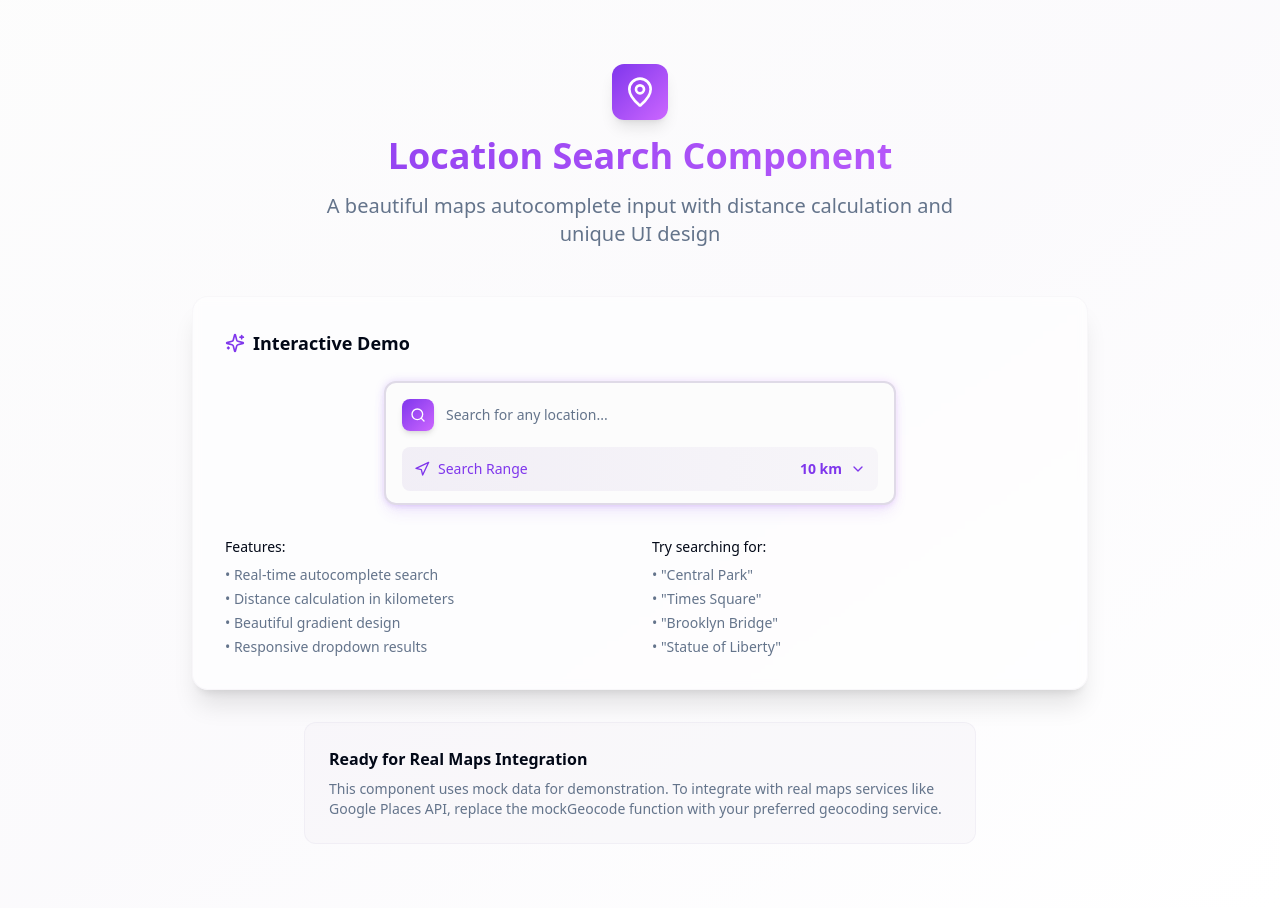
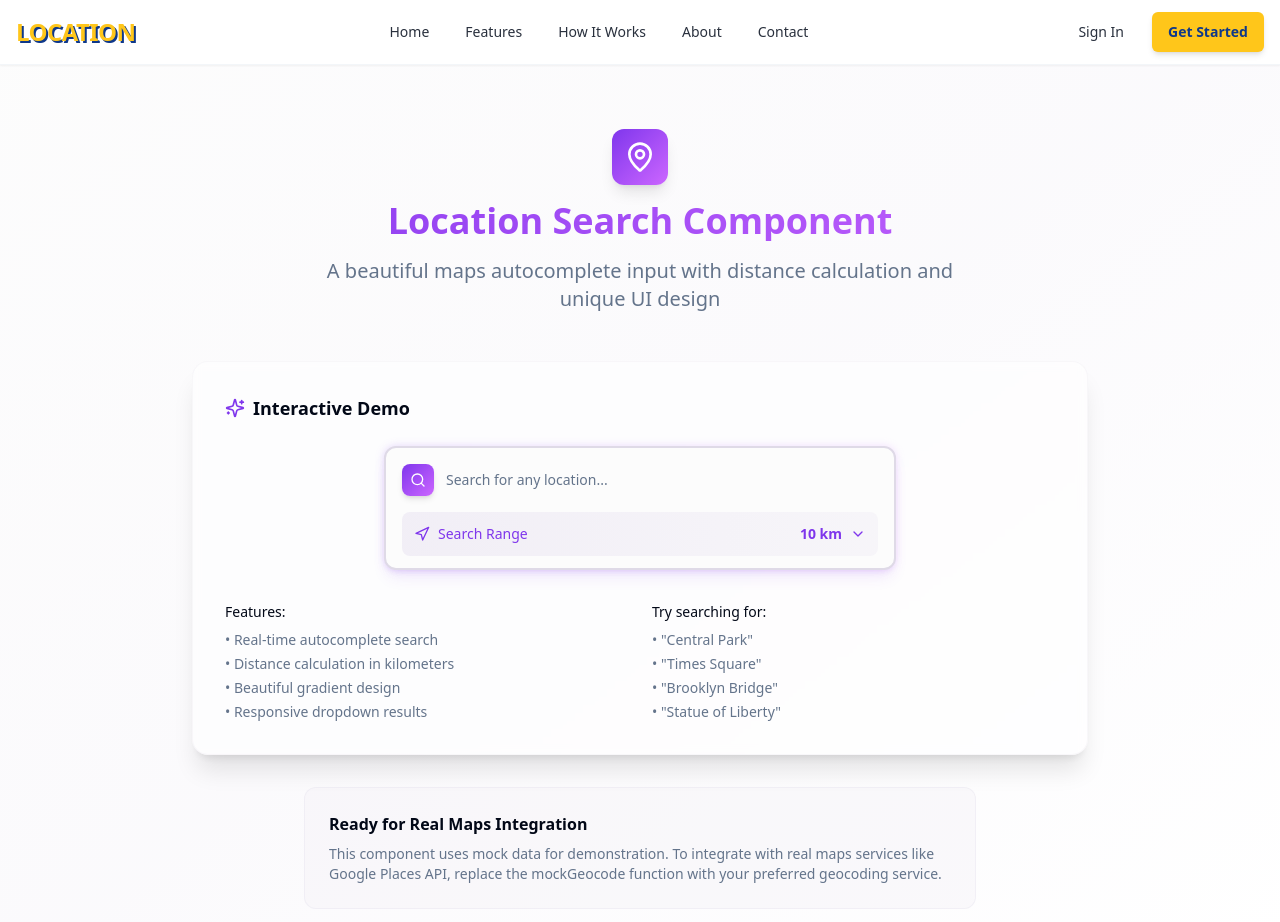
Before and after one commit to 1r0n51uv/geo-map-wizard, a React (Vite) app: page / in a window 1280 px wide. Shown: the top 922 px of the page. Built offline with nearby package versions, Linux system fonts and the light colour scheme.

Commit message:
Add navbar component

```diff
--- /dev/null
+++ b/src/components/Navbar.tsx
@@ -0,0 +1,117 @@
+import { useState } from "react";
+import { Menu, X } from "lucide-react";
+import {
+  NavigationMenu,
+  NavigationMenuList,
+  NavigationMenuItem,
+  NavigationMenuLink,
+  navigationMenuTriggerStyle,
+} from "@/components/ui/navigation-menu";
+import { Button } from "@/components/ui/button";
+import { cn } from "@/lib/utils";
+
+const navItems = [
+  { title: "Home", href: "/" },
+  { title: "Features", href: "#features" },
+  { title: "How It Works", href: "#how-it-works" },
+  { title: "About", href: "#about" },
+  { title: "Contact", href: "#contact" },
+];
+
+export const Navbar = () => {
+  const [mobileMenuOpen, setMobileMenuOpen] = useState(false);
+
+  return (
+    <nav className="sticky top-0 z-50 w-full bg-navbar-bg/95 backdrop-blur-sm border-b border-border/40 shadow-sm">
+      <div className="container mx-auto px-4">
+        <div className="flex items-center justify-between h-16">
+          {/* Logo */}
+          <div className="flex-shrink-0">
+            <a href="/" className="flex items-center">
+              <span className="text-2xl font-black tracking-tight text-navbar-yellow hover:text-navbar-yellow-hover transition-colors duration-200" style={{ textShadow: "2px 2px 0px hsl(var(--navbar-blue-dark))" }}>
+                LOCATION
+              </span>
+            </a>
+          </div>
+
+          {/* Desktop Navigation */}
+          <div className="hidden md:flex items-center space-x-1">
+            <NavigationMenu>
+              <NavigationMenuList>
+                {navItems.map((item) => (
+                  <NavigationMenuItem key={item.title}>
+                    <NavigationMenuLink
+                      href={item.href}
+                      className={cn(
+                        navigationMenuTriggerStyle(),
+                        "text-navbar-text hover:text-navbar-blue font-medium transition-colors"
+                      )}
+                    >
+                      {item.title}
+                    </NavigationMenuLink>
+                  </NavigationMenuItem>
+                ))}
+              </NavigationMenuList>
+            </NavigationMenu>
+          </div>
+
+          {/* CTA Buttons */}
+          <div className="hidden md:flex items-center space-x-3">
+            <Button
+              variant="ghost"
+              className="text-navbar-text hover:text-navbar-blue hover:bg-navbar-blue/10"
+            >
+              Sign In
+            </Button>
+            <Button className="bg-navbar-yellow hover:bg-navbar-yellow-hover text-navbar-blue-dark font-semibold shadow-md hover:shadow-lg transition-all">
+              Get Started
+            </Button>
+          </div>
+
+          {/* Mobile Menu Button */}
+          <div className="md:hidden">
+            <Button
+              variant="ghost"
+              size="icon"
+              onClick={() => setMobileMenuOpen(!mobileMenuOpen)}
+              className="text-navbar-text"
+            >
+              {mobileMenuOpen ? (
+                <X className="h-6 w-6" />
+              ) : (
+                <Menu className="h-6 w-6" />
+              )}
+            </Button>
+          </div>
+        </div>
+
+        {/* Mobile Menu */}
+        {mobileMenuOpen && (
+          <div className="md:hidden py-4 space-y-2 border-t border-border/40">
+            {navItems.map((item) => (
+              <a
+                key={item.title}
+                href={item.href}
+                className="block px-4 py-2 text-navbar-text hover:text-navbar-blue hover:bg-navbar-blue/5 rounded-md transition-colors"
+                onClick={() => setMobileMenuOpen(false)}
+              >
+                {item.title}
+              </a>
+            ))}
+            <div className="px-4 pt-4 space-y-2 border-t border-border/40">
+              <Button
+                variant="outline"
+                className="w-full text-navbar-text hover:text-navbar-blue border-navbar-blue/30"
+              >
+                Sign In
+              </Button>
+              <Button className="w-full bg-navbar-yellow hover:bg-navbar-yellow-hover text-navbar-blue-dark font-semibold">
+                Get Started
+              </Button>
+            </div>
+          </div>
+        )}
+      </div>
+    </nav>
+  );
+};
--- a/src/index.css
+++ b/src/index.css
@@ -50,6 +50,14 @@ All colors MUST be HSL.
     /* Gradients */
     --gradient-location: linear-gradient(135deg, hsl(var(--location-primary)), hsl(var(--location-accent)));
     --gradient-location-subtle: linear-gradient(180deg, hsl(var(--location-surface)), hsl(var(--location-secondary)));
+
+    /* Navbar colors - Blue and Yellow theme */
+    --navbar-yellow: 45 100% 55%;
+    --navbar-yellow-hover: 45 100% 50%;
+    --navbar-blue: 210 100% 60%;
+    --navbar-blue-dark: 220 80% 30%;
+    --navbar-bg: 0 0% 100%;
+    --navbar-text: 220 20% 20%;
 
     --sidebar-background: 0 0% 98%;
 
--- a/src/pages/Index.tsx
+++ b/src/pages/Index.tsx
@@ -1,9 +1,11 @@
 import { LocationSearch } from "@/components/ui/location-search";
+import { Navbar } from "@/components/Navbar";
 import { MapPin, Sparkles } from "lucide-react";
 
 const Index = () => {
   return (
     <div className="min-h-screen bg-gradient-to-br from-location-surface via-location-secondary/30 to-background">
+      <Navbar />
       <div className="container mx-auto px-4 py-16">
         {/* Header */}
         <div className="text-center mb-12">
--- a/tailwind.config.ts
+++ b/tailwind.config.ts
@@ -70,6 +70,14 @@ export default {
 					surface: 'hsl(var(--location-surface))',
 					border: 'hsl(var(--location-border))',
 					shadow: 'hsl(var(--location-shadow))'
+				},
+				navbar: {
+					yellow: 'hsl(var(--navbar-yellow))',
+					'yellow-hover': 'hsl(var(--navbar-yellow-hover))',
+					blue: 'hsl(var(--navbar-blue))',
+					'blue-dark': 'hsl(var(--navbar-blue-dark))',
+					bg: 'hsl(var(--navbar-bg))',
+					text: 'hsl(var(--navbar-text))'
 				}
 			},
 			borderRadius: {
```
